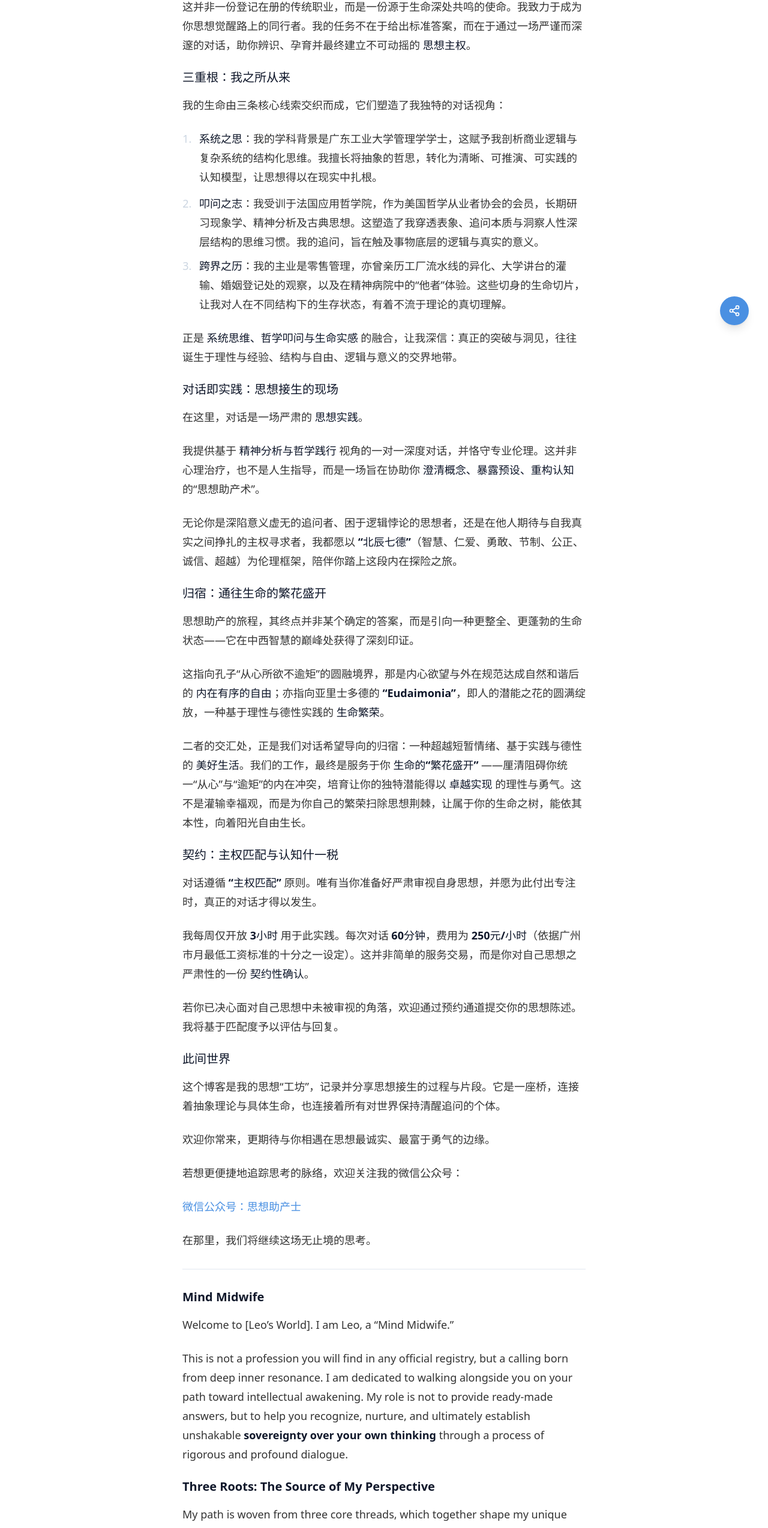
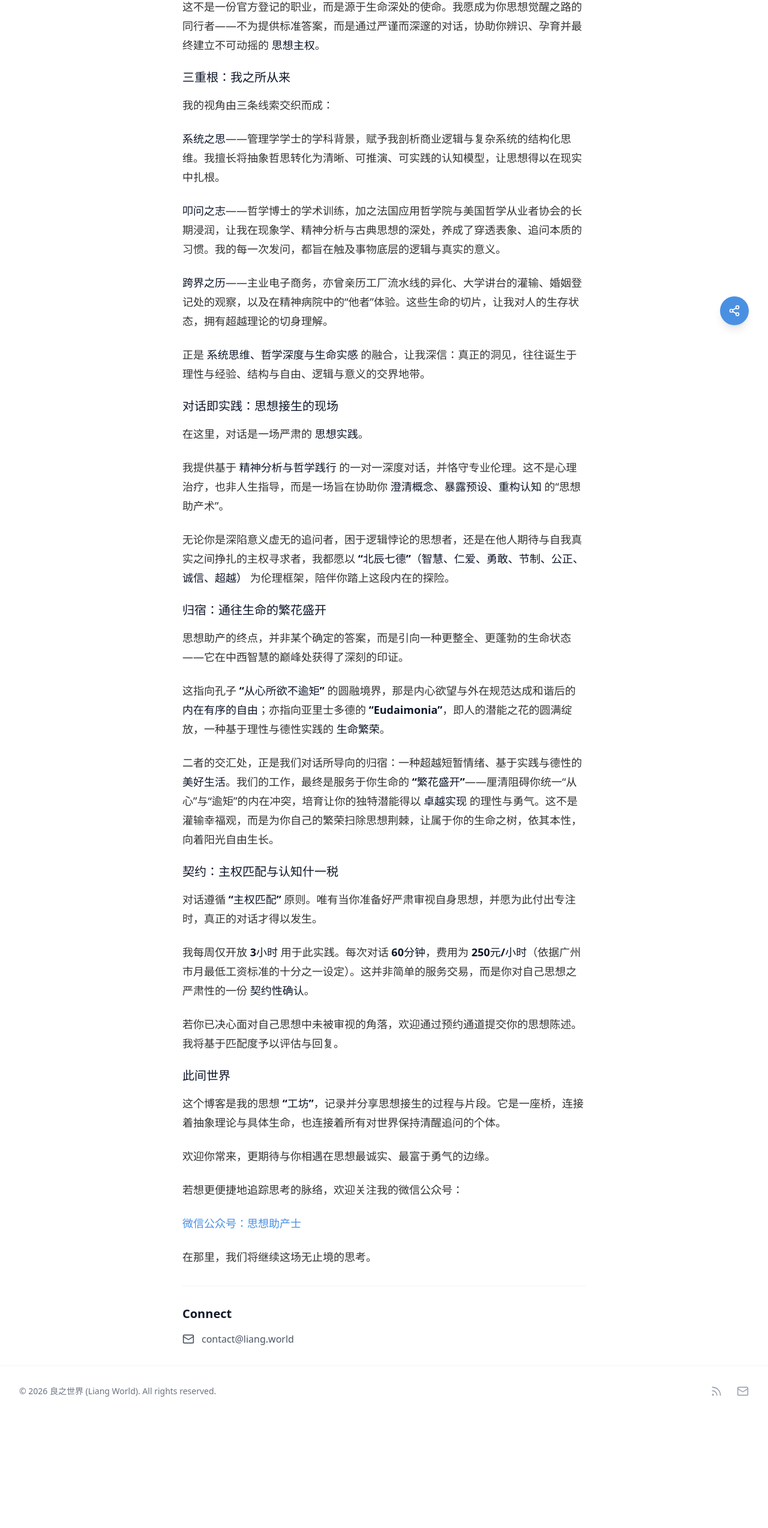
Before and after one commit to qaz20011230/blog, a React (Vite) app: page /about in a window 1280 px wide. Shown: the part 226-2773 px from the top of the page at 60% size. After the commit the page ends 2587 px from the top, so only its background shows below. Built offline with nearby package versions, Linux system fonts and the light colour scheme.

Commit message:
Update About page content

```diff
--- a/src/pages/About.tsx
+++ b/src/pages/About.tsx
@@ -8,29 +8,27 @@ export default function About() {
 
       <div className="prose prose-lg prose-slate mb-8">
         <p>
-          欢迎来到【良之世界】。我是「思想助产士 · 良之」。
+          欢迎来到【良之世界】。我是良之，一名「思想助产士」。
         </p>
         <p>
-          这并非一份登记在册的传统职业，而是一份源于生命深处共鸣的使命。我致力于成为你思想觉醒路上的同行者。我的任务不在于给出标准答案，而在于通过一场严谨而深邃的对话，助你辨识、孕育并最终建立不可动摇的 <strong>思想主权</strong>。
+          这不是一份官方登记的职业，而是源于生命深处的使命。我愿成为你思想觉醒之路的同行者——不为提供标准答案，而是通过严谨而深邃的对话，协助你辨识、孕育并最终建立不可动摇的 <strong>思想主权</strong>。
         </p>
 
         <h3 className="text-xl font-bold mt-6 mb-4">三重根：我之所从来</h3>
         <p>
-          我的生命由三条核心线索交织而成，它们塑造了我独特的对话视角：
+          我的视角由三条线索交织而成：
         </p>
-        <ul className="list-decimal pl-5 space-y-2">
-          <li>
-            <strong>系统之思</strong>：我的学科背景是广东工业大学管理学学士，这赋予我剖析商业逻辑与复杂系统的结构化思维。我擅长将抽象的哲思，转化为清晰、可推演、可实践的认知模型，让思想得以在现实中扎根。
-          </li>
-          <li>
-            <strong>叩问之志</strong>：我受训于法国应用哲学院，作为美国哲学从业者协会的会员，长期研习现象学、精神分析及古典思想。这塑造了我穿透表象、追问本质与洞察人性深层结构的思维习惯。我的追问，旨在触及事物底层的逻辑与真实的意义。
-          </li>
-          <li>
-            <strong>跨界之历</strong>：我的主业是零售管理，亦曾亲历工厂流水线的异化、大学讲台的灌输、婚姻登记处的观察，以及在精神病院中的“他者”体验。这些切身的生命切片，让我对人在不同结构下的生存状态，有着不流于理论的真切理解。
-          </li>
-        </ul>
         <p>
-          正是 <strong>系统思维、哲学叩问与生命实感</strong> 的融合，让我深信：真正的突破与洞见，往往诞生于理性与经验、结构与自由、逻辑与意义的交界地带。
+          <strong>系统之思</strong>——管理学学士的学科背景，赋予我剖析商业逻辑与复杂系统的结构化思维。我擅长将抽象哲思转化为清晰、可推演、可实践的认知模型，让思想得以在现实中扎根。
+        </p>
+        <p>
+          <strong>叩问之志</strong>——哲学博士的学术训练，加之法国应用哲学院与美国哲学从业者协会的长期浸润，让我在现象学、精神分析与古典思想的深处，养成了穿透表象、追问本质的习惯。我的每一次发问，都旨在触及事物底层的逻辑与真实的意义。
+        </p>
+        <p>
+          <strong>跨界之历</strong>——主业电子商务，亦曾亲历工厂流水线的异化、大学讲台的灌输、婚姻登记处的观察，以及在精神病院中的“他者”体验。这些生命的切片，让我对人的生存状态，拥有超越理论的切身理解。
+        </p>
+        <p>
+          正是 <strong>系统思维、哲学深度与生命实感</strong> 的融合，让我深信：真正的洞见，往往诞生于理性与经验、结构与自由、逻辑与意义的交界地带。
         </p>
 
         <h3 className="text-xl font-bold mt-6 mb-4">对话即实践：思想接生的现场</h3>
@@ -38,21 +36,21 @@ export default function About() {
           在这里，对话是一场严肃的 <strong>思想实践</strong>。
         </p>
         <p>
-          我提供基于 <strong>精神分析与哲学践行</strong> 视角的一对一深度对话，并恪守专业伦理。这并非心理治疗，也不是人生指导，而是一场旨在协助你 <strong>澄清概念、暴露预设、重构认知</strong> 的“思想助产术”。
+          我提供基于 <strong>精神分析与哲学践行</strong> 的一对一深度对话，并恪守专业伦理。这不是心理治疗，也非人生指导，而是一场旨在协助你 <strong>澄清概念、暴露预设、重构认知</strong> 的“思想助产术”。
         </p>
         <p>
-          无论你是深陷意义虚无的追问者、困于逻辑悖论的思想者，还是在他人期待与自我真实之间挣扎的主权寻求者，我都愿以 <strong>“北辰七德”</strong>（智慧、仁爱、勇敢、节制、公正、诚信、超越）为伦理框架，陪伴你踏上这段内在探险之旅。
+          无论你是深陷意义虚无的追问者，困于逻辑悖论的思想者，还是在他人期待与自我真实之间挣扎的主权寻求者，我都愿以 <strong>“北辰七德”（智慧、仁爱、勇敢、节制、公正、诚信、超越）</strong> 为伦理框架，陪伴你踏上这段内在的探险。
         </p>
 
         <h3 className="text-xl font-bold mt-6 mb-4">归宿：通往生命的繁花盛开</h3>
         <p>
-          思想助产的旅程，其终点并非某个确定的答案，而是引向一种更整全、更蓬勃的生命状态——它在中西智慧的巅峰处获得了深刻印证。
+          思想助产的终点，并非某个确定的答案，而是引向一种更整全、更蓬勃的生命状态——它在中西智慧的巅峰处获得了深刻的印证。
         </p>
         <p>
-          这指向孔子“从心所欲不逾矩”的圆融境界，那是内心欲望与外在规范达成自然和谐后的 <strong>内在有序的自由</strong>；亦指向亚里士多德的 <strong>“Eudaimonia”</strong>，即人的潜能之花的圆满绽放，一种基于理性与德性实践的 <strong>生命繁荣</strong>。
+          这指向孔子 <strong>“从心所欲不逾矩”</strong> 的圆融境界，那是内心欲望与外在规范达成和谐后的 <strong>内在有序的自由</strong>；亦指向亚里士多德的 <strong>“Eudaimonia”</strong>，即人的潜能之花的圆满绽放，一种基于理性与德性实践的 <strong>生命繁荣</strong>。
         </p>
         <p>
-          二者的交汇处，正是我们对话希望导向的归宿：一种超越短暂情绪、基于实践与德性的 <strong>美好生活</strong>。我们的工作，最终是服务于你 <strong>生命的“繁花盛开”</strong> ——厘清阻碍你统一“从心”与“逾矩”的内在冲突，培育让你的独特潜能得以 <strong>卓越实现</strong> 的理性与勇气。这不是灌输幸福观，而是为你自己的繁荣扫除思想荆棘，让属于你的生命之树，能依其本性，向着阳光自由生长。
+          二者的交汇处，正是我们对话所导向的归宿：一种超越短暂情绪、基于实践与德性的 <strong>美好生活</strong>。我们的工作，最终是服务于你生命的 <strong>“繁花盛开”</strong>——厘清阻碍你统一“从心”与“逾矩”的内在冲突，培育让你的独特潜能得以 <strong>卓越实现</strong> 的理性与勇气。这不是灌输幸福观，而是为你自己的繁荣扫除思想荆棘，让属于你的生命之树，依其本性，向着阳光自由生长。
         </p>
 
         <h3 className="text-xl font-bold mt-6 mb-4">契约：主权匹配与认知什一税</h3>
@@ -68,7 +66,7 @@ export default function About() {
 
         <h3 className="text-xl font-bold mt-6 mb-4">此间世界</h3>
         <p>
-          这个博客是我的思想“工坊”，记录并分享思想接生的过程与片段。它是一座桥，连接着抽象理论与具体生命，也连接着所有对世界保持清醒追问的个体。
+          这个博客是我的思想 <strong>“工坊”</strong>，记录并分享思想接生的过程与片段。它是一座桥，连接着抽象理论与具体生命，也连接着所有对世界保持清醒追问的个体。
         </p>
         <p>
           欢迎你常来，更期待与你相遇在思想最诚实、最富于勇气的边缘。
@@ -81,82 +79,6 @@ export default function About() {
         </p>
         <p>
           在那里，我们将继续这场无止境的思考。
-        </p>
-
-        <hr className="my-8" />
-
-        <h3 className="text-xl font-bold mt-6 mb-4">Mind Midwife</h3>
-        <p>
-          Welcome to [Leo’s World]. I am Leo, a “Mind Midwife.”
-        </p>
-        <p>
-          This is not a profession you will find in any official registry, but a calling born from deep inner resonance. I am dedicated to walking alongside you on your path toward intellectual awakening. My role is not to provide ready-made answers, but to help you recognize, nurture, and ultimately establish unshakable <strong>sovereignty over your own thinking</strong> through a process of rigorous and profound dialogue.
-        </p>
-
-        <h3 className="text-xl font-bold mt-6 mb-4">Three Roots: The Source of My Perspective</h3>
-        <p>
-          My path is woven from three core threads, which together shape my unique approach to dialogue:
-        </p>
-        <ul className="list-decimal pl-5 space-y-2">
-          <li>
-            <strong>Systematic Thinking</strong>: I hold a Bachelor’s degree in Management. This training equipped me with a structured mindset for dissecting business logic and complex systems. I am skilled at translating abstract philosophical reflection into clear, traceable, and actionable cognitive models, allowing thought to take root in reality.
-          </li>
-          <li>
-            <strong>The Discipline of Inquiry</strong>: Trained at the French Institute of Applied Philosophy and a member of the American Philosophical Practitioners Association, I have dedicated myself to the study of phenomenology, psychoanalysis, and classical thought. This has honed my habit of looking beyond the surface, questioning essences, and discerning the deep structures of human nature. My inquiry aims to reach the underlying logic and authentic meaning of things.
-          </li>
-          <li>
-            <strong>Lived Crossings</strong>: My primary work is in retail management. I have also personally experienced the alienation of the factory assembly line, the prescriptive nature of the university lecture hall, the observatory vantage point of a marriage registry, and the sense of “otherness” within psychiatric institutions. These visceral slices of life grant me a grounded, non-theoretical understanding of the human condition across diverse structures.
-          </li>
-        </ul>
-        <p>
-          It is precisely this fusion of <strong>systematic thinking, philosophical inquiry, and lived experience</strong> that convinces me: true breakthroughs and insights most often emerge at the intersection of reason and experience, structure and freedom, logic and meaning.
-        </p>
-
-        <h3 className="text-xl font-bold mt-6 mb-4">Dialogue as Practice: The Scene of Intellectual Midwifery</h3>
-        <p>
-          Here, dialogue is a serious <strong>practice of thought</strong>.
-        </p>
-        <p>
-          I offer one-on-one, in-depth dialogue from the integrated perspectives of <strong>Psychoanalysis and Philosophical Practice</strong>, adhering strictly to professional ethics. This is neither psychotherapy nor life coaching. It is an act of “intellectual midwifery” designed to assist you in <strong>clarifying concepts, exposing presuppositions, and reconstructing cognition</strong>.
-        </p>
-        <p>
-          Whether you are a seeker adrift in meaninglessness, a thinker entangled in logical paradoxes, or someone struggling between external expectations and your own authentic truth in search of sovereignty, I am willing to accompany you on this inner expedition. Our journey will be guided by the ethical framework of the <strong>“Seven Northern Star Virtues”</strong>: Wisdom, Benevolence, Courage, Temperance, Justice, Integrity, and Transcendence.
-        </p>
-
-        <h3 className="text-xl font-bold mt-6 mb-4">The Destination: Toward a Flourishing Life</h3>
-        <p>
-          The journey of thought midwifery does not conclude with a specific answer, but points toward a more integrated and vibrant state of being—one profoundly validated by the pinnacles of both Eastern and Western wisdom.
-        </p>
-        <p>
-          It points toward the consummate state Confucius described as “following the heart’s desires without transgressing what is right,” which is <strong>an inner-ordered freedom</strong> achieved when personal desires and external norms reach natural harmony. It equally points toward Aristotle’s concept of <strong>“Eudaimonia,”</strong> the full blossoming of human potential—a <strong>flourishing life</strong> grounded in the practice of reason and virtue.
-        </p>
-        <p>
-          The convergence of these two visions marks the intended destination of our dialogue: a <strong>good life</strong> that transcends fleeting emotions and is built upon practice and virtue. Our work ultimately serves the <strong>“flourishing” of your life</strong>—clarifying the inner conflicts that prevent the unity of “following the heart” and “observing the boundaries,” and cultivating the reason and courage that allow your unique potential to <strong>be realized with excellence</strong>. This is not about instilling a particular view of happiness, but about clearing the intellectual undergrowth for your own prosperity, enabling the tree of your life to grow freely toward the light, in accordance with its nature.
-        </p>
-
-        <h3 className="text-xl font-bold mt-6 mb-4">The Covenant: Sovereignty Matching & The Cognitive Tithe</h3>
-        <p>
-          Dialogue operates on the principle of <strong>“Sovereignty Matching.”</strong> Genuine dialogue can only begin when you are prepared to examine your own thinking with seriousness and willing to devote the necessary focus.
-        </p>
-        <p>
-          I dedicate only <strong>3 hours per week</strong> to this practice. Each session lasts <strong>60 minutes</strong>, with a fee of <strong>250 RMB per hour</strong> (set as one-tenth of Guangzhou’s monthly minimum wage). This is not a simple service transaction, but a <strong>covenantal acknowledgement</strong> of the seriousness you commit to your own thinking process.
-        </p>
-        <p>
-          If you are resolved to confront the unexamined corners of your own mind, you are welcome to submit your written thought statement via the appointment channel. I will assess and respond based on our compatibility.
-        </p>
-
-        <h3 className="text-xl font-bold mt-6 mb-4">This World, This Atelier</h3>
-        <p>
-          This blog is my thinking “atelier,” where I document and share fragments and processes of this intellectual midwifery. It serves as a bridge—connecting abstract theory with concrete life, and connecting individuals like you and me, who persist in questioning the world with clarity.
-        </p>
-        <p>
-          You are always welcome here, and I look forward to meeting you at the most honest and courageous edges of thought.
-        </p>
-        <p>
-          To follow the flow of reflections more closely, you are warmly invited to follow my WeChat Official Account: <strong>思想助产士</strong>.
-        </p>
-        <p>
-          There, we shall continue this never-ending practice of thinking together.
         </p>
       </div>
 
```
